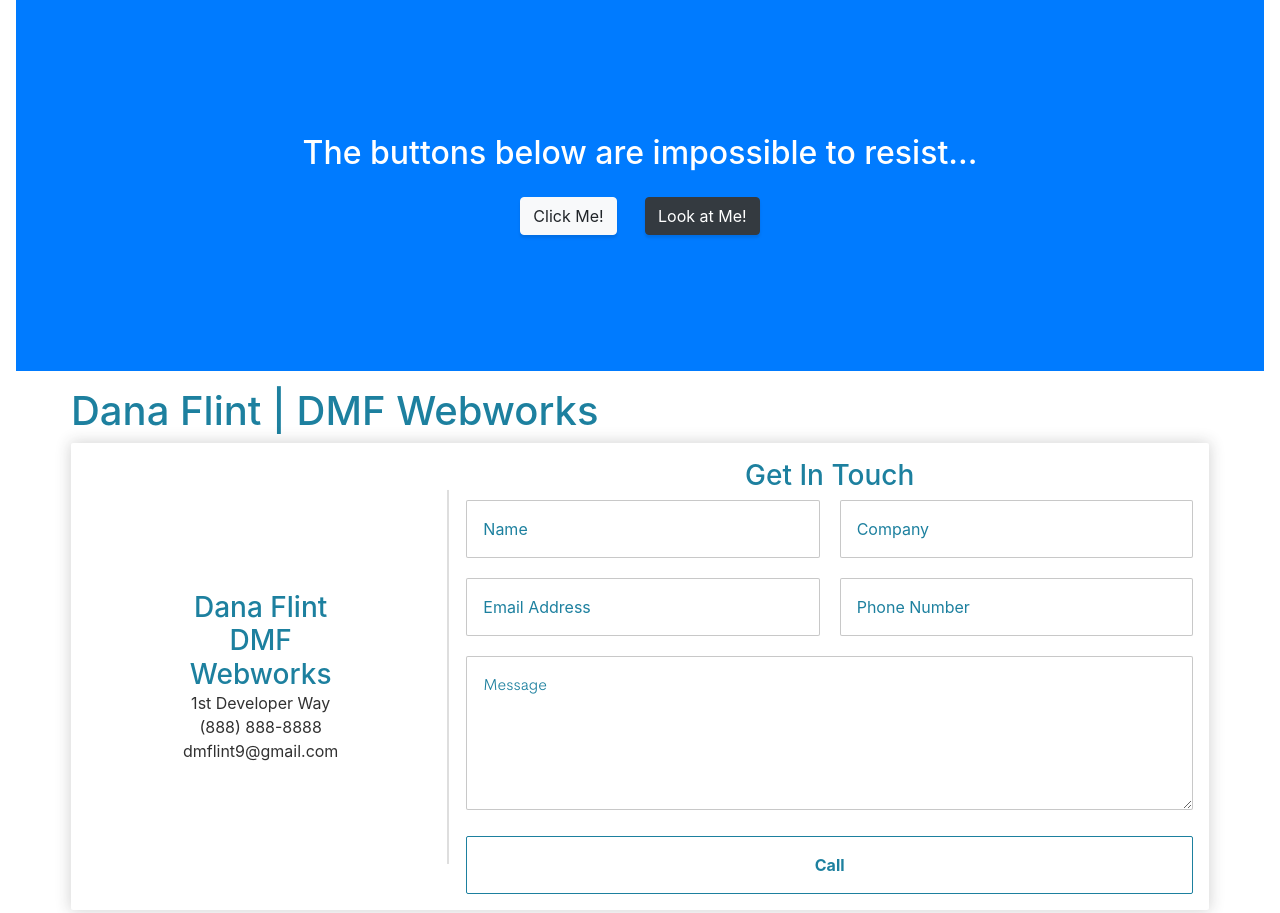
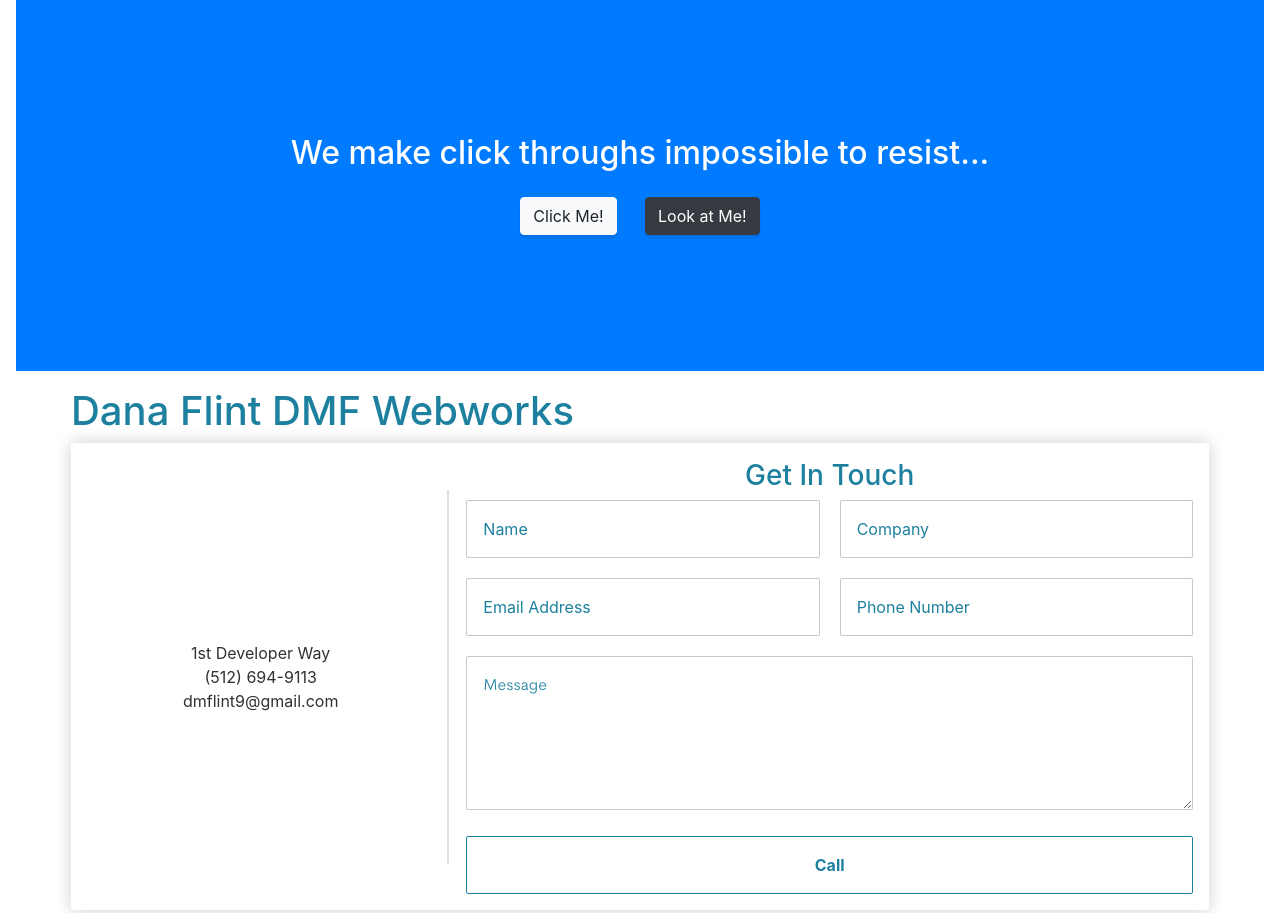
Before and after one commit to DFlint1/DFlint1.github.io, a website with bundled scripts: page index.html in a window 1280 px wide. Shown: the part 3780-4693 px from the top of the page. Built offline with nearby package versions, Linux system fonts and the light colour scheme.

Commit message:
changes to form

```diff
--- a/index.html
+++ b/index.html
@@ -207,7 +207,7 @@
   <!-- Call to Action -->
   <section class="content-section bg-primary text-white">
     <div class="container text-center">
-      <h2 class="mb-4">The buttons below are impossible to resist...</h2>
+      <h2 class="mb-4">We make click throughs impossible to resist...</h2>
       <a href="#" class="btn btn-xl btn-light mr-4">Click Me!</a>
       <a href="#" class="btn btn-xl btn-dark">Look at Me!</a>
     </div>
@@ -215,16 +215,16 @@
 
 <section id="contact" class="form">
 <div class="container">
-  <h1 class="brand"> Dana Flint | DMF Webworks <span></span> </h1>
+  <h1 class="brand"> Dana Flint DMF Webworks <span></span> </h1>
 
   <div class="wrapper">
     <div class="companyInfo">
       <div class="infoWrapper">
-        <h3>Dana Flint
-        DMF Webworks </h3>
+       <!--  <h3>Dana Flint
+        DMF Webworks </h3> -->
         <ul>
           <li>1st Developer Way</li>
-          <li>(888) 888-8888</li>
+          <li>(512) 694-9113</li>
           <li>dmflint9@gmail.com</li>
         </ul>
       </div>
```
